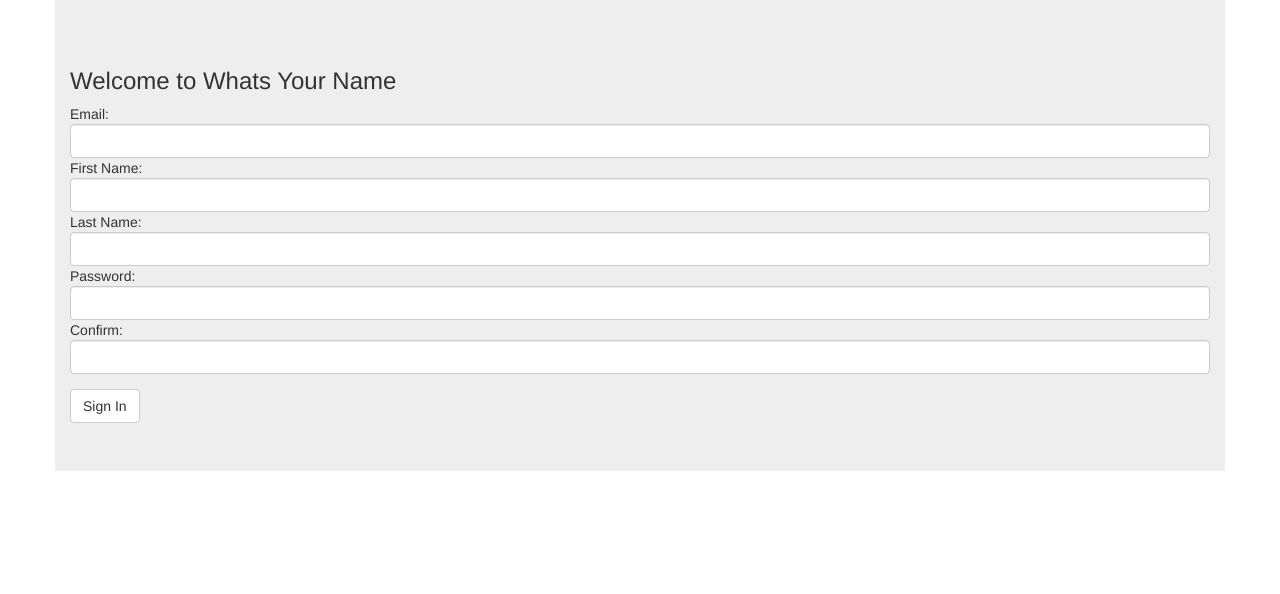
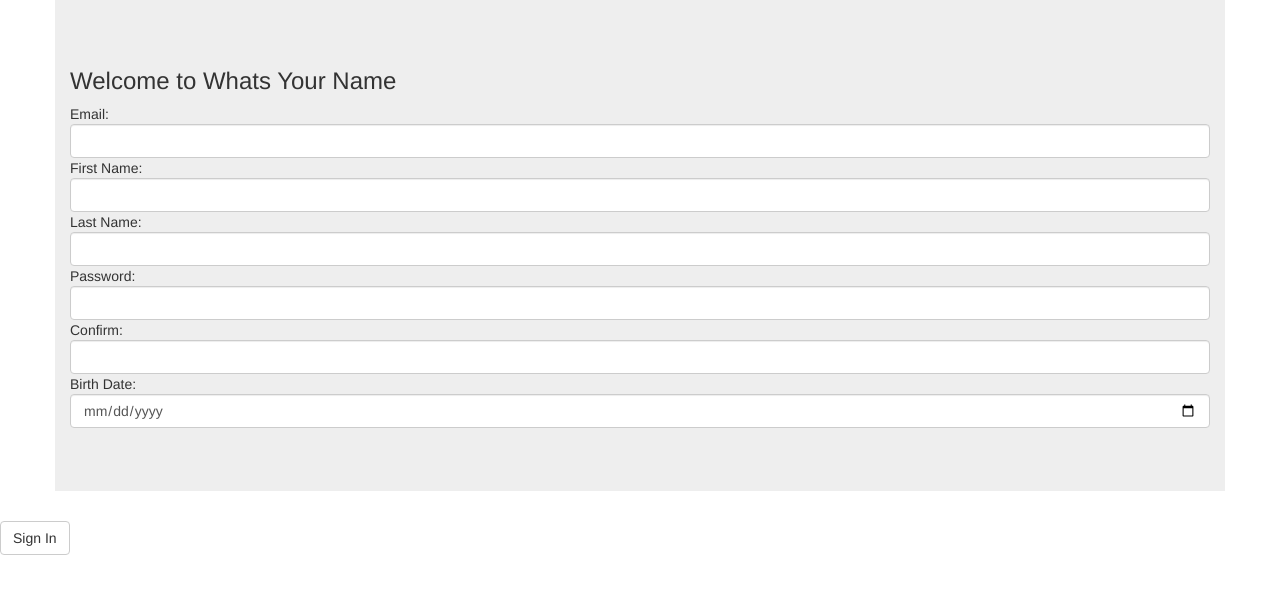
Before and after one commit to sethsdo/Registration_form, a Flask app: page / in a window 1280 px wide. Shown: the top 594 px of the page. Run offline with Flask 2, Linux system fonts and the light colour scheme; some libraries are stand-ins or nearby versions.

Commit message:
added date input

```diff
--- a/templates/index.html
+++ b/templates/index.html
@@ -29,6 +29,8 @@
                     Last Name: <input type='text' class="form-control" id="last_name" name="last_name">
                     Password: <input type='text' class="form-control" id="password" name="password">
                     Confirm: <input type='text' class="form-control" id="confirm_password" name="confirm_password">
+                    Birth Date: <input type="date" class="form-control" id="birthdate" name="birthdate" min="1900-01-01" max="2017-09-15">
+                    </div>
                 </div>
                 <button type="submit" class="btn btn-default">Sign In</button>
             </form>
```
